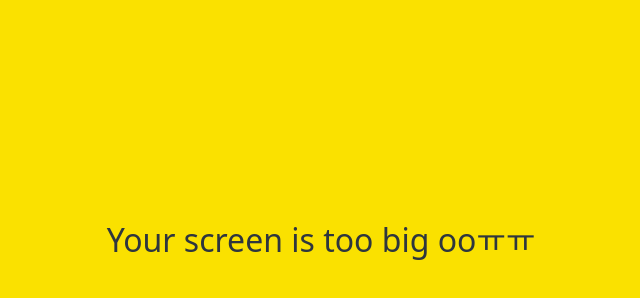
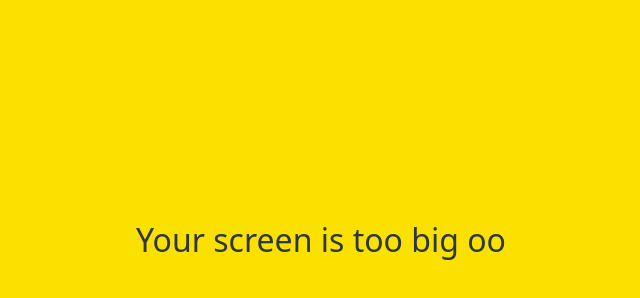
Before and after one commit to tmddbs6258/kokoa-clone-2025, a plain HTML site: page friends.html in a window 1280 px wide. Shown: the part 160-458 px from the top of the page, without its empty margins (319-959 px from the left). Drawn offline with Linux system fonts and the light colour scheme; a web font is replaced by a local one.

Commit message:
Update friends.html

```diff
--- a/friends.html
+++ b/friends.html
@@ -110,7 +110,7 @@
     </div>
 
     <div id="no-mobile">
-      <span>Your screen is too big ooㅠㅠ</span>
+      <span>Your screen is too big oo</span>
     </div>
 
     <script
```
